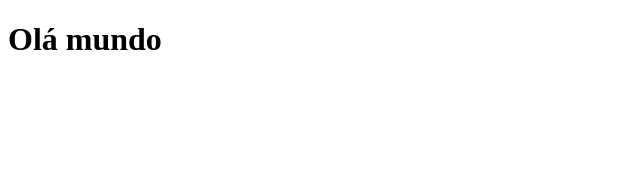
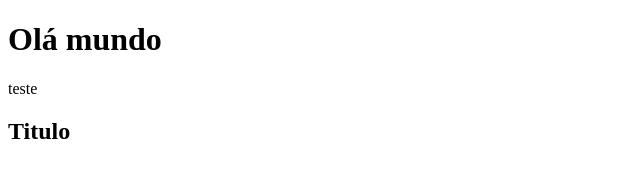
Before and after one commit to alvesraf/curso_git_raf1, a plain HTML site: page index.html in a window 1280 px wide. Shown: the whole page, without its empty margins (0-640 px from the left). Drawn offline with Linux system fonts and the light colour scheme.

Commit message:
teste como mudar e fazer merge

```diff
--- a/index.html
+++ b/index.html
@@ -7,5 +7,7 @@
 </head>
 <body>
     <h1>Olá mundo</h1>
+    <p>teste</p>
+    <h2>Titulo</h2>
 </body>
 </html>
```
Also changed, not shown: a.txt, teste.txt.
